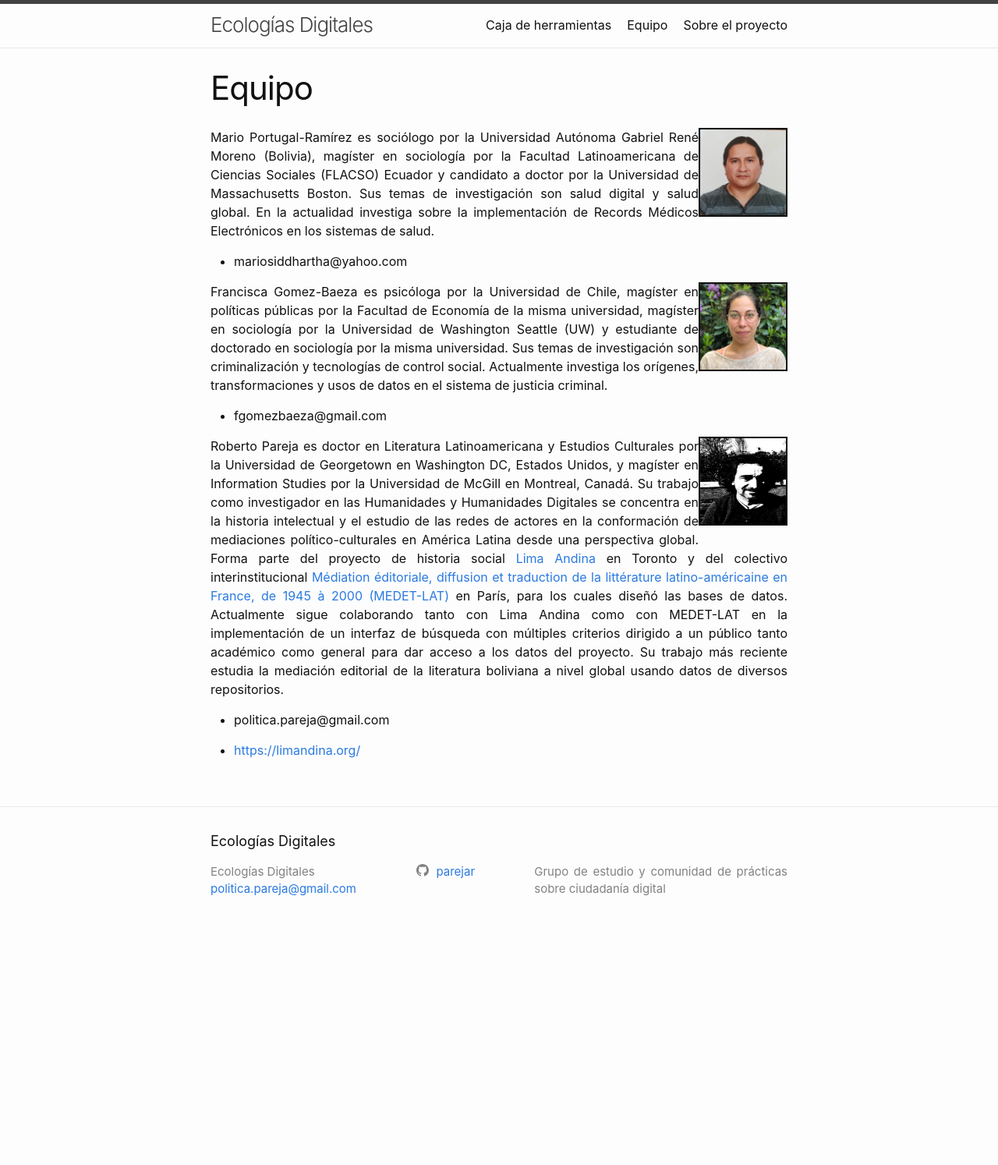
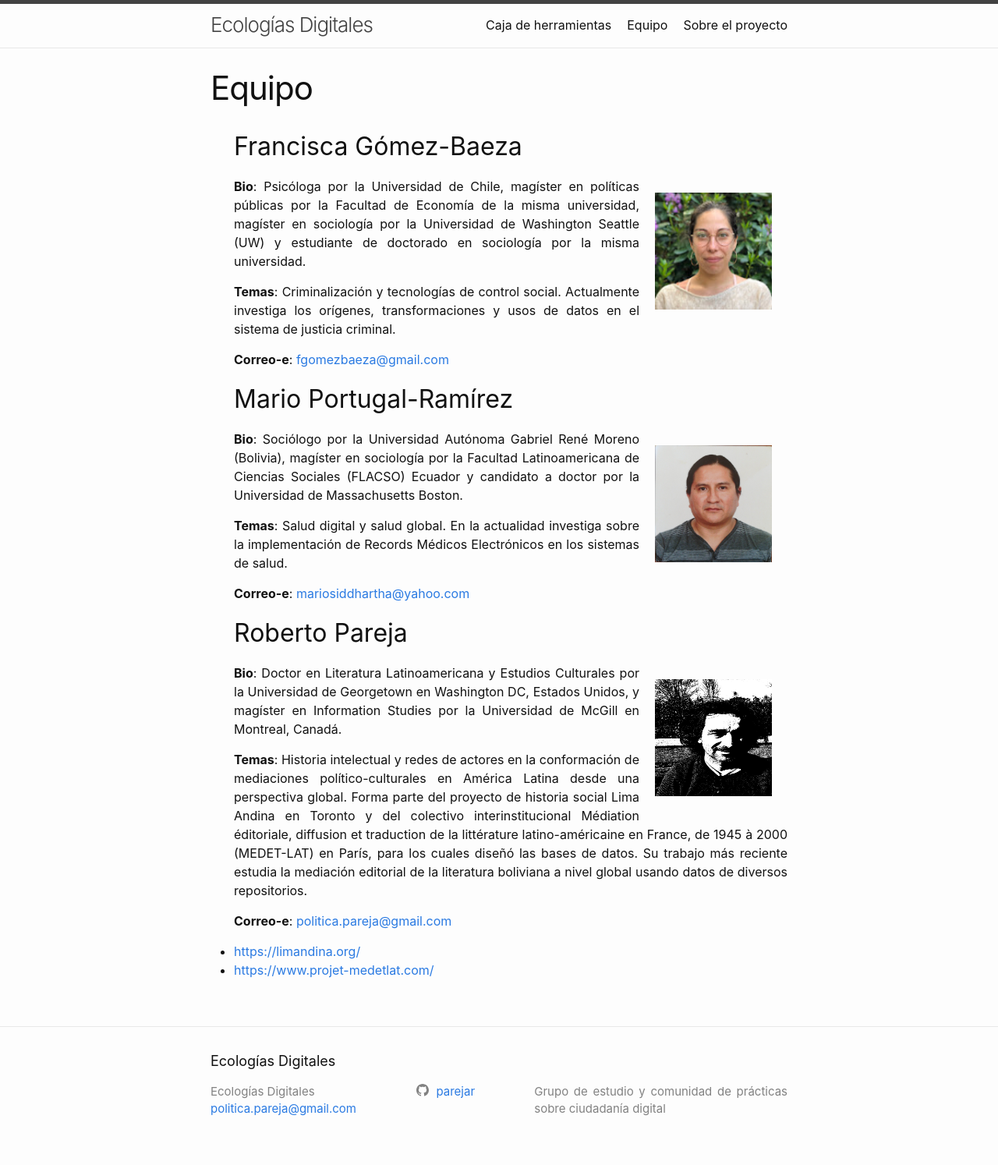
Before and after one commit to parejar/parejar.github.io, a Jekyll site: the page built from docs/_pages/equipo.markdown, in a window 1280 px wide. Shown: the whole page at 78% size. Built offline with Jekyll 4.4.1, drawn with Linux system fonts in a browser that asks for light colours; before the commit the page ends 1212 px from its top, so only the background shows below that.

Commit message:
general update

```diff
--- a/docs/_layouts/post.html
+++ b/docs/_layouts/post.html
@@ -1,6 +1,5 @@
 ---
 layout: default
-
 ---
 
 <article class="post h-entry" itemscope itemtype="http://schema.org/BlogPosting">
--- a/docs/_pages/equipo.markdown
+++ b/docs/_pages/equipo.markdown
@@ -4,56 +4,72 @@ title: Equipo
 permalink: /equipo/
 ---
 
-<div>
+<ul>
+{% for org_hash in site.data.orgs %}
+{% assign org = org_hash[1] %}
+{% if org.members %}
+    {% for member in org.members %}
+    {% if member.name %}
+    <h2 style="float: center;">{{ member.name }}</h2>
+    <p style="float: right; border: 10px #ddd; border-radius: 3px; padding: 20px;"><img src="{{ member.image }}" height="150px" width="150px"></p>
+        <p><strong>Bio</strong>: {{ member.bio }}</p>
+        <p><strong>Temas</strong>: {{ member.topics }}</p>
+        <p><strong>Correo-e</strong>: <a href="mailto:{{ member.e-mail }}">{{ member.e-mail }}</a></p>
+    {% for link in member.links %}
+    {% if member.links %}
+    <li><a href="{{ link.link }}">{{ link.link }}</a></li>
+    {% endif %}
+    {% endfor %}
+    {% endif %}
+    {% endfor %}
+{% endif %}
+{% endfor %}
+<ul>
+
+
+<!-- <div>
 <div style="clear: right;">
-    <p style="float: right;"><img src="\assets\images\mario-foto-perfil.jpg" height="110px" width="110px" border="2px"></p>
-    <p>Mario Portugal-Ramírez es sociólogo por la Universidad Autónoma Gabriel René Moreno (Bolivia), magíster en sociología por la Facultad Latinoamericana de Ciencias Sociales (FLACSO) Ecuador y candidato a doctor por la Universidad de Massachusetts Boston. Sus temas de investigación son salud digital y salud global. En la actualidad investiga sobre la implementación de Records Médicos Electrónicos en los sistemas de salud.</p>
-<ul>
 {% for member in site.data.members %}
-    {% if member.name contains "Mario" %}
-  <li>
-    <p>
-      {{ member.email }}
-    </p>
-  </li>
+    {% if member.nombre contains "Mario" %}
+    <p>Nombre: {{ member.nombre }}<p>
+    <p style="float: right;"><img src="{{ member.imagen }}" height="110px" width="110px" border="2px"></p>
+    <p>Bio: {{ member.bio }}</p>
+    <p>Temas: {{ member.temas }}<p>
+    <p>Correo-e: {{ member.correo }}</p>
+    <p>{{ member.enlaces }}<p>
     {% endif %}
 {% endfor %}
-</ul>
-</div>
-<div style="clear: right;">
-    <p style="float: right;"><img src="\assets\images\francisca-foto-perfil.png" height="110px" width="110px" border="2px"></p>
-    <p>Francisca Gomez-Baeza es psicóloga por la Universidad de Chile, magíster en políticas públicas por la Facultad de Economía de la misma universidad, magíster en sociología por la Universidad de Washington Seattle (UW) y estudiante de doctorado en sociología por la misma universidad. Sus temas de investigación son criminalización y tecnologías de control social. Actualmente investiga los orígenes, transformaciones y usos de datos en el sistema de justicia criminal.</p>
-<ul>
+
 {% for member in site.data.members %}
-    {% if member.name contains "Francisca" %}
-  <li>
-    <p>
-      {{ member.email }}
-    </p>
-  </li>
+    {% if member.nombre contains "Francisca" %}
+    <p>Nombre: {{ member.nombre }}<p>
+    <p style="float: right;"><img src="{{ member.imagen }}" height="110px" width="110px" border="2px"></p>
+    <p>Bio: {{ member.bio }}</p>
+    <p>Temas: {{ member.temas }}<p>
+    <p>Correo-e: {{ member.correo }}</p>
+    {{ member.enlaces }}
     {% endif %}
 {% endfor %}
+
+{% for member in site.data.members %}
+    {% if member.nombre contains "Roberto" %}
+    <p>Nombre: {{ member.nombre }}<p>
+    <p style="float: right;"><img src="{{ member.imagen }}" height="110px" width="110px" border="2px"></p>
+    <p>Bio: {{ member.bio }}</p>
+    <p>Temas: {{ member.temas }}<p>
+    <p>Correo-e: {{ member.correo }}</p>
+
+<ul>
+{% for enlace_hash in site.data.members %}
+{% assign enlace = enlaces_hash[1] %}
+  <li>
+    <a href={{ enlace.enlaces | size }} enlaces>
+    </a>
+  </li>
+{% endfor %}
 </ul>
-</div>
-<div style="clear: right;">
-    <p style="float: right;"><img src="\assets\images\roberto-foto-perfil.bmp" height="110px" width="110px" border="2px"></p>
-    <p>Roberto Pareja es doctor en Literatura Latinoamericana y Estudios Culturales por la Universidad de Georgetown en Washington DC, Estados Unidos, y magíster en Information Studies por la Universidad de McGill en Montreal, Canadá. Su trabajo como investigador en las Humanidades y Humanidades Digitales se concentra en la historia intelectual y el estudio de las redes de actores en la conformación de mediaciones político-culturales en América Latina desde una perspectiva global. Forma parte del proyecto de historia social <a href="https://limandina.org/">Lima Andina</a> en Toronto y del colectivo interinstitucional <a href="https://www.projet-medetlat.com/">Médiation éditoriale, diffusion et traduction de la littérature latino-américaine en France, de 1945 à 2000 (MEDET-LAT)</a> en París, para los cuales diseñó las bases de datos. Actualmente sigue colaborando tanto con Lima Andina como con MEDET-LAT en la implementación de un interfaz de búsqueda con múltiples criterios dirigido a un público tanto académico como general para dar acceso a los datos del proyecto. Su trabajo más reciente estudia la mediación editorial de la literatura boliviana a nivel global usando datos de diversos repositorios.</p>
-<ul>
-{% for member in site.data.members %}
-    {% if member.name contains "Roberto" %}
-  <li>
-    <p>
-      {{ member.email }}
-    </p>
-  </li>
+
+
     {% endif %}
 {% endfor %}
-{% for member in site.data.members %}
-    {% if member.link %}
-  <li>
-    <a href="{{ member.link }}">{{ member.link }}</a>
-  </li>
-    {% endif %}
-{% endfor %}
-</ul>
-</div>
+<div> -->
--- a/docs/_pages/sobre-el-proyecto.markdown
+++ b/docs/_pages/sobre-el-proyecto.markdown
@@ -5,7 +5,7 @@ permalink: /sobre-el-proyecto/
 ---
 Gobiernos Algorítmicos es un proyecto colectivo que busca generar tanto investigación como corriente de opinión.
 
-* Investigación: {datos, datos abiertos, datos y sistemas de salud, datos y educación, datos e investigación, infraestructuras digitales,  extractivismo de datos}
-* Opinión: {ciudadanía digital, políticas públicas}
+* Investigación: datos, datos abiertos, datos y sistemas de salud, datos y educación, datos e investigación, infraestructuras digitales,  extractivismo de datos
+* Opinión: ciudadanía digital, políticas públicas
 
-Nuestra misión es un trabajo en proceso por lo cual esta página cambiará a menudo en los sigueinetes meses.
+Nuestra misión es un trabajo en proceso por lo cual esta página cambiará a menudo en los siguientes meses.
--- a/docs/_sass/minima/_layout.scss
+++ b/docs/_sass/minima/_layout.scss
@@ -265,7 +265,7 @@
   height: 75px;
   object-fit: cover;
   float: right;
-  border: 1px solid #ddd;
+  border: 1px #ddd;
   border-radius: 4px;
-  padding: 5px;
+  padding: 20px;
 }
```
Also changed, not shown: docs/_data/members.yml (deleted, +0 -7 lines), docs/_data/orgs/ecologias-digitales.yaml (added, +22 -0 lines), docs/_pages/caja-de-herramientas.markdown (+4 -6 lines).
